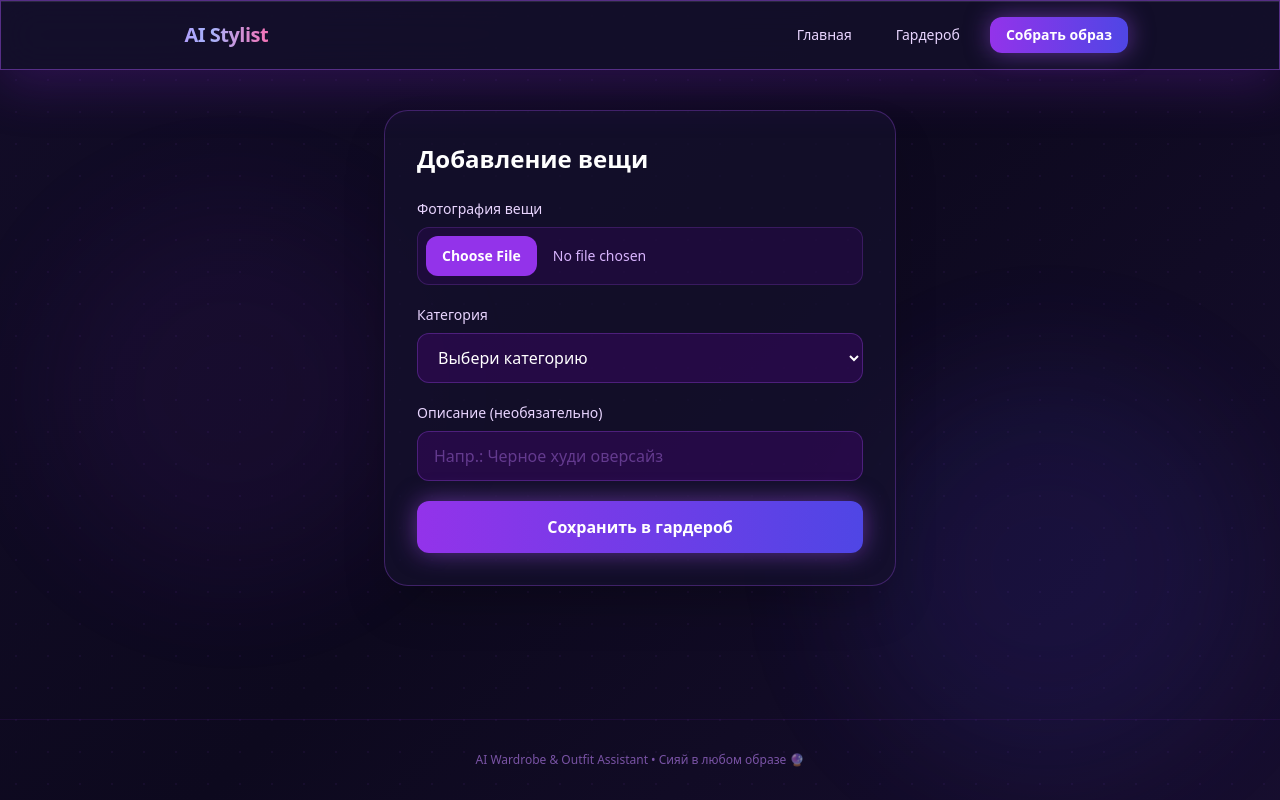
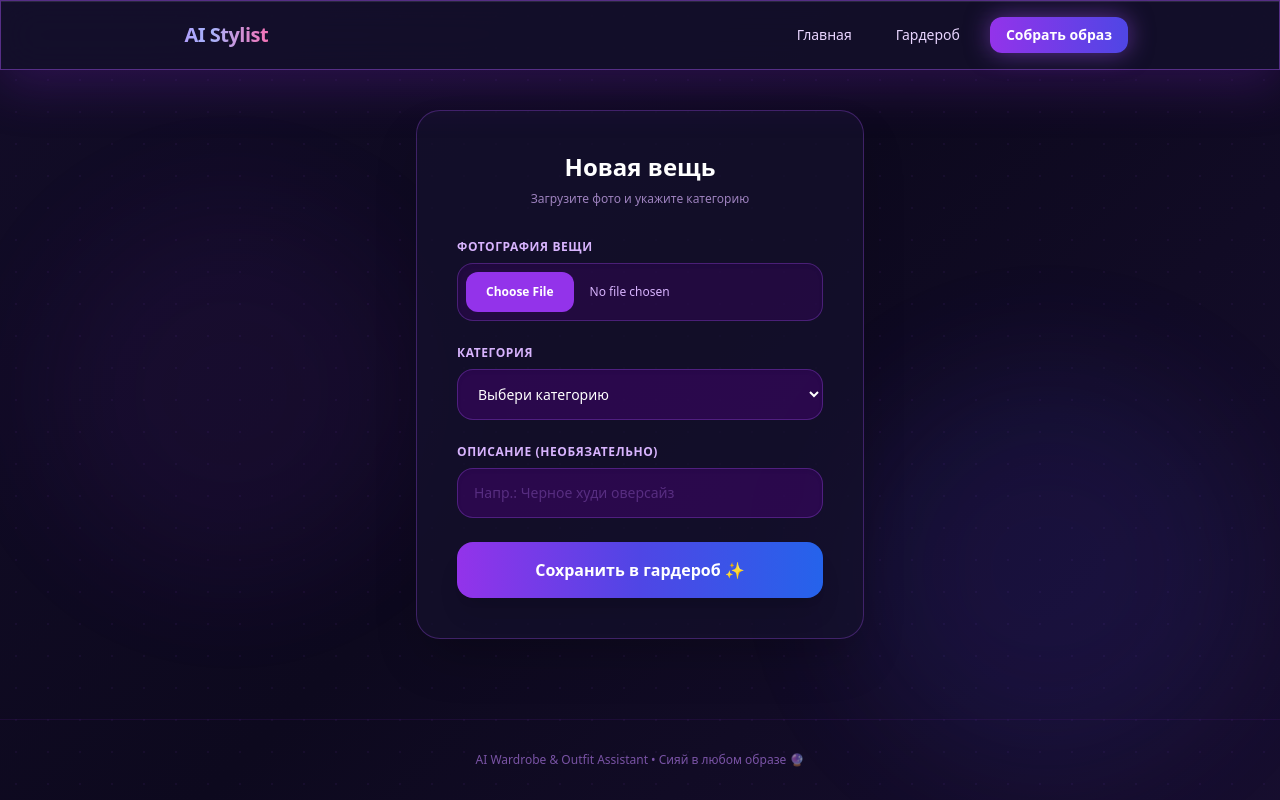
Before and after one commit to bluzokda/outfit, a Flask app: page /wardrobe/add in a window 1280 px wide. Run offline with Flask 3, Linux system fonts and the light colour scheme; some libraries are stand-ins or nearby versions.

Commit message:
Update add_item.html

```diff
--- a/templates/add_item.html
+++ b/templates/add_item.html
@@ -1,25 +1,28 @@
 {% extends "base.html" %}
 {% block content %}
-<div class="max-w-lg mx-auto glass-panel rounded-3xl p-6 sm:p-8 border border-purple-500/30 shadow-2xl">
-    <h1 class="text-2xl font-bold text-white mb-6">Добавление вещи</h1>
+<div class="max-w-md mx-auto glass-panel rounded-3xl p-8 sm:p-10 border border-purple-500/30 shadow-2xl animate-fade-in">
+    <div class="text-center mb-8">
+        <h1 class="text-2xl font-black text-white mb-2">Новая вещь</h1>
+        <p class="text-xs text-purple-300/70">Загрузите фото и укажите категорию</p>
+    </div>
 
     {% if error %}
-        <div class="mb-6 p-4 rounded-xl bg-red-950/60 border border-red-500/40 text-red-200 text-sm">
+        <div class="mb-6 p-4 rounded-2xl bg-red-950/80 border border-red-500/50 text-red-200 text-xs shadow-lg animate-pulse">
             {{ error }}
         </div>
     {% endif %}
 
-    <form method="POST" enctype="multipart/form-data" class="space-y-5">
+    <form method="POST" enctype="multipart/form-data" class="space-y-6">
         <div>
-            <label class="block text-sm font-medium text-purple-200 mb-2">Фотография вещи</label>
+            <label class="block text-xs font-semibold uppercase tracking-wider text-purple-300 mb-2">Фотография вещи</label>
             <input type="file" name="photo" accept="image/*" required
-                class="w-full text-sm text-purple-300 file:mr-4 file:py-2.5 file:px-4 file:rounded-xl file:border-0 file:text-sm file:font-semibold file:bg-purple-600 file:text-white hover:file:bg-purple-500 file:cursor-pointer bg-purple-950/30 rounded-xl border border-purple-500/20 p-2 transition">
+                class="w-full text-xs text-purple-300 file:mr-4 file:py-3 file:px-5 file:rounded-xl file:border-0 file:text-xs file:font-bold file:bg-purple-600 file:text-white hover:file:bg-purple-500 file:cursor-pointer bg-purple-950/40 rounded-2xl border border-purple-500/30 p-2 transition shadow-inner">
         </div>
 
         <div>
-            <label class="block text-sm font-medium text-purple-200 mb-2">Категория</label>
+            <label class="block text-xs font-semibold uppercase tracking-wider text-purple-300 mb-2">Категория</label>
             <select name="category" required
-                class="w-full px-4 py-3 rounded-xl bg-purple-950/50 border border-purple-500/30 text-white focus:outline-none focus:border-purple-400 transition">
+                class="w-full px-4 py-3.5 rounded-2xl bg-purple-950/60 border border-purple-500/30 text-white focus:outline-none focus:border-purple-400 transition text-sm shadow-inner">
                 <option value="" disabled selected>Выбери категорию</option>
                 {% for key, label in category_labels.items() %}
                     <option value="{{ key }}">{{ label }}</option>
@@ -28,13 +31,13 @@
         </div>
 
         <div>
-            <label class="block text-sm font-medium text-purple-200 mb-2">Описание (необязательно)</label>
+            <label class="block text-xs font-semibold uppercase tracking-wider text-purple-300 mb-2">Описание (необязательно)</label>
             <input type="text" name="description" placeholder="Напр.: Черное худи оверсайз"
-                class="w-full px-4 py-3 rounded-xl bg-purple-950/50 border border-purple-500/30 text-white placeholder-purple-400/40 focus:outline-none focus:border-purple-400 transition">
+                class="w-full px-4 py-3.5 rounded-2xl bg-purple-950/60 border border-purple-500/30 text-white placeholder-purple-400/30 focus:outline-none focus:border-purple-400 transition text-sm shadow-inner">
         </div>
 
-        <button type="submit" class="w-full py-3.5 rounded-xl font-bold text-white bg-gradient-to-r from-purple-600 to-indigo-600 neon-glow transition transform hover:-translate-y-0.5">
-            Сохранить в гардероб
+        <button type="submit" class="w-full py-4 rounded-2xl font-bold text-white bg-gradient-to-r from-purple-600 via-indigo-600 to-blue-600 neon-glow transition transform hover:-translate-y-0.5 shadow-xl">
+            Сохранить в гардероб ✨
         </button>
     </form>
 </div>
```
